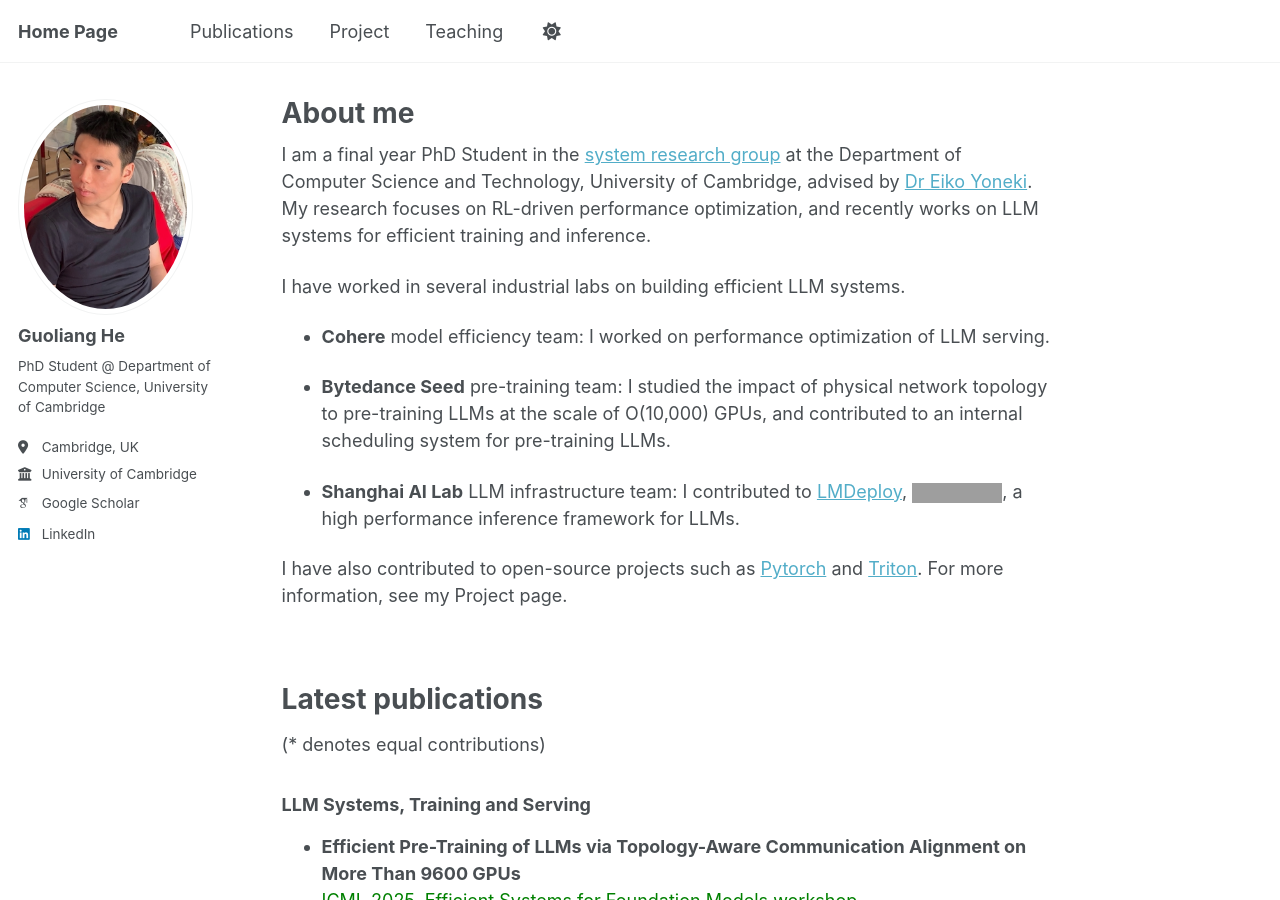
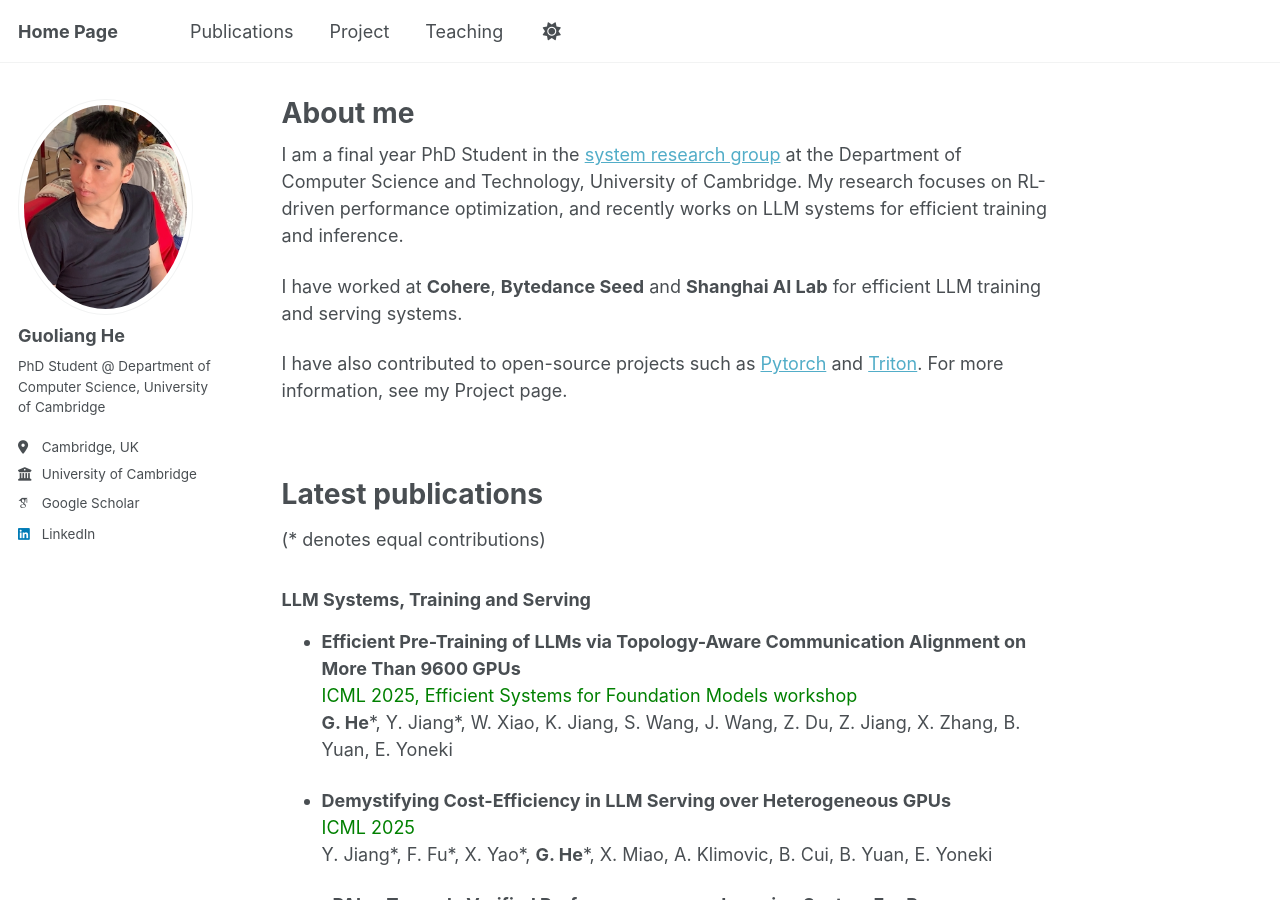
Before and after one commit to hgl71964/hgl71964.github.io, a Jekyll site: the page built from _pages/about.md, in a window 1280 px wide and 900 px high. Built offline with Jekyll 4.4.1, drawn with Linux system fonts in a browser that asks for light colours; some web fonts are replaced; grey boxes are pictures that could not be loaded.

Commit message:
Update about.md

```diff
--- a/_pages/about.md
+++ b/_pages/about.md
@@ -7,15 +7,9 @@ redirect_from:
   - /about.html
 ---
 
-I am a final year PhD Student in the [system research group](https://www.cl.cam.ac.uk/research/srg/) at the Department of Computer Science and Technology, University of Cambridge, advised by [Dr Eiko Yoneki](https://www.cl.cam.ac.uk/~ey204/). My research focuses on RL-driven performance optimization, and recently works on LLM systems for efficient training and inference.
+I am a final year PhD Student in the [system research group](https://www.cl.cam.ac.uk/research/srg/) at the Department of Computer Science and Technology, University of Cambridge. My research focuses on RL-driven performance optimization, and recently works on LLM systems for efficient training and inference.
 
-I have worked in several industrial labs on building efficient LLM systems.
-
-- **Cohere** model efficiency team: I worked on performance optimization of LLM serving.
-
-- **Bytedance Seed** pre-training team: I studied the impact of physical network topology to pre-training LLMs at the scale of O(10,000) GPUs, and contributed to an internal scheduling system for pre-training LLMs.
-
-- **Shanghai AI Lab** LLM infrastructure team: I contributed to [LMDeploy](https://github.com/InternLM/lmdeploy), [![Star Count](https://img.shields.io/github/stars/InternLM/lmdeploy?style=social)](https://github.com/InternLM/lmdeploy/stargazers), a high performance inference framework for LLMs.
+I have worked at **Cohere**, **Bytedance Seed** and **Shanghai AI Lab** for efficient LLM training and serving systems.
 
 I have also contributed to open-source projects such as [Pytorch](https://github.com/pytorch/pytorch) and [Triton](https://github.com/triton-lang/triton). For more information, see my Project page.
 
```
